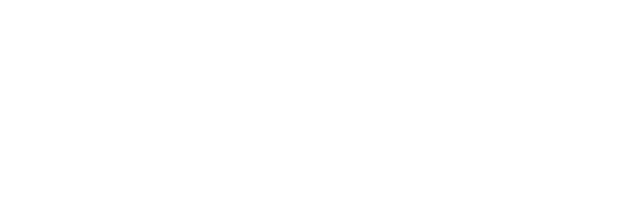
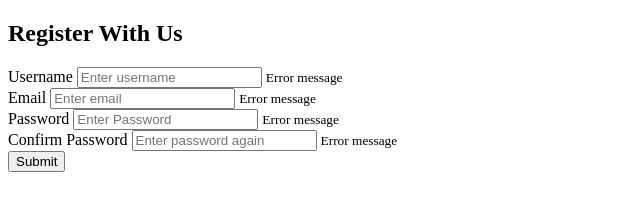
Before and after one commit to nick-hernstedt/FormValidator, a plain HTML site: page index.html in a window 1280 px wide. Shown: the whole page, without its empty margins (0-640 px from the left). Drawn offline with Linux system fonts and the light colour scheme.

Commit message:
html skeleton

```diff
--- a/index.html
+++ b/index.html
@@ -8,6 +8,37 @@
     <title>Form Validator</title>
   </head>
   <body>
+    <div class="container">
+      <form id="form" class="form">
+        <h2>Register With Us</h2>
+        <div class="form-control">
+          <label for="username">Username</label>
+          <input type="text" id="username" placeholder="Enter username" />
+          <small>Error message</small>
+        </div>
+        <div class="form-control">
+          <label for="email">Email</label>
+          <input type="text" id="email" placeholder="Enter email" />
+          <small>Error message</small>
+        </div>
+        <div class="form-control">
+          <label for="Password">Password</label>
+          <input type="password" id="Password" placeholder="Enter Password" />
+          <small>Error message</small>
+        </div>
+        <div class="form-control">
+          <label for="password2">Confirm Password</label>
+          <input
+            type="text"
+            id="password2"
+            placeholder="Enter password again"
+          />
+          <small>Error message</small>
+        </div>
+        <button>Submit</button>
+      </form>
+    </div>
+
     <script src="./assets/javascript/script.js"></script>
   </body>
 </html>
```
